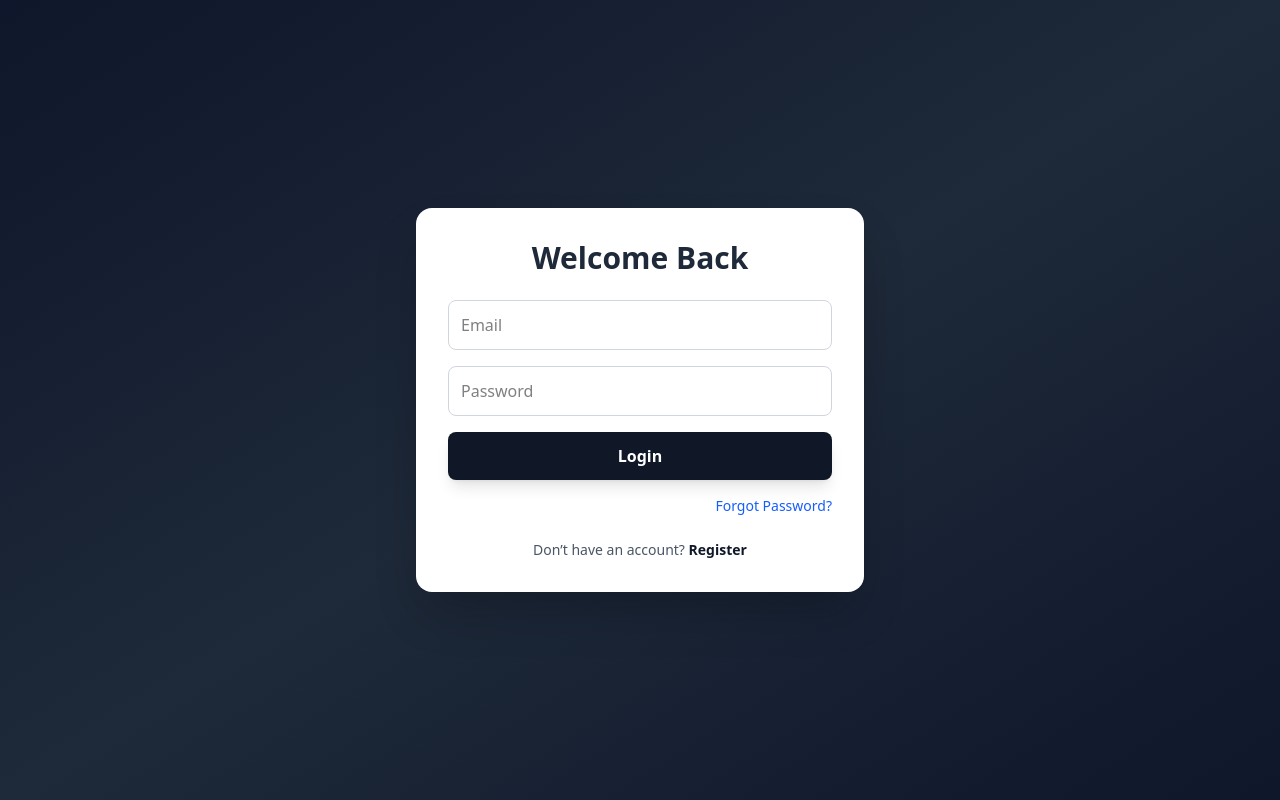
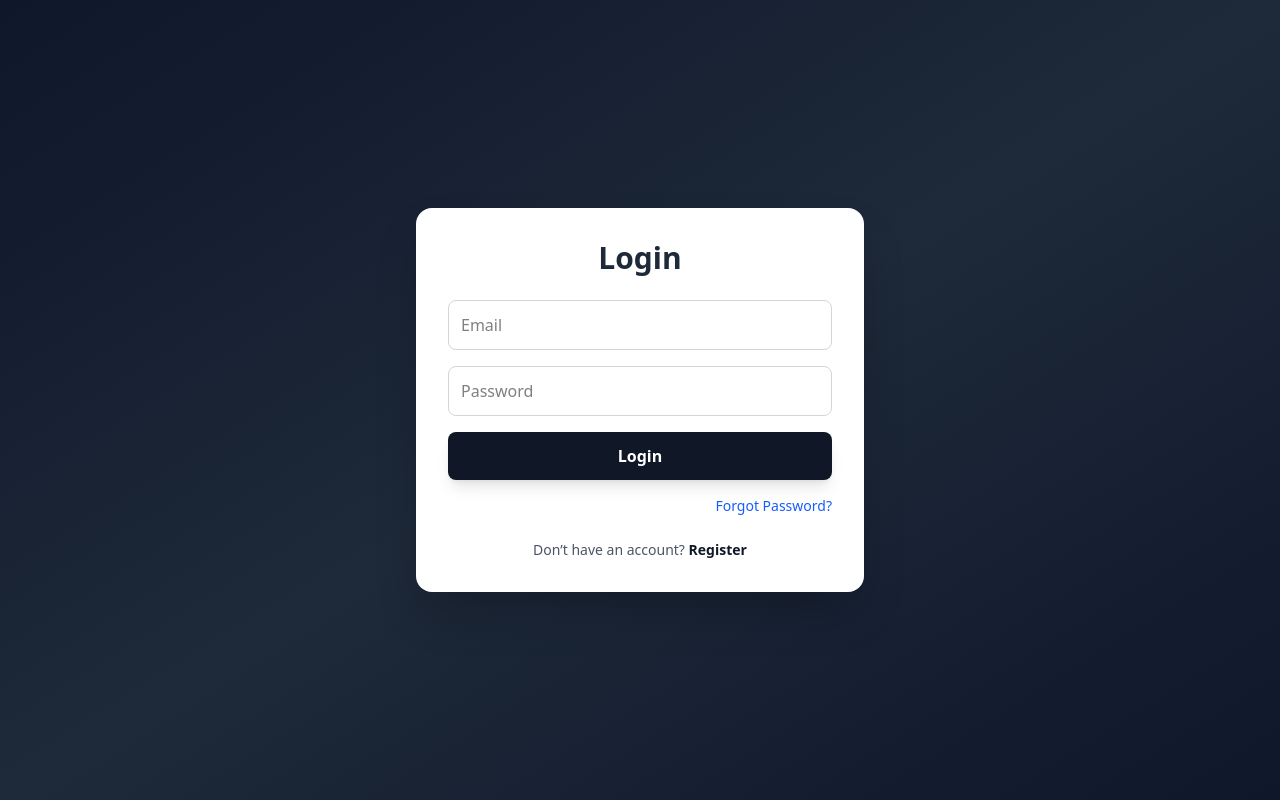
Before and after one commit to nikhilsaini-dev/Job-tracker-app, a React (Vite) app in the folder frontend/: page /login in a window 1280 px wide. Built offline with nearby package versions, Linux system fonts and the light colour scheme.

Commit message:
update login page

```diff
--- a/frontend/src/Pages/Login.jsx
+++ b/frontend/src/Pages/Login.jsx
@@ -25,10 +25,10 @@ export default function Login() {
       const data = await res.json();
 
       if (res.ok) {
-        // ✅ Save token
+        //  Save token
         localStorage.setItem("token", data.token);
 
-        // ✅ Save user info
+        // Save user info
         localStorage.setItem("userName", data.user.name );
         localStorage.setItem("userEmail", data.user.email );
 
@@ -83,7 +83,7 @@ export default function Login() {
         className="bg-white shadow-2xl rounded-2xl p-8 w-full max-w-md"
       >
         <h2 className="text-3xl font-bold text-gray-800 text-center mb-6">
-          {!showForgot ? "Welcome Back" : "Forgot Password"}
+          {!showForgot ? "Login" : "Forgot Password"}
         </h2>
 
         {!showForgot ? (
```
